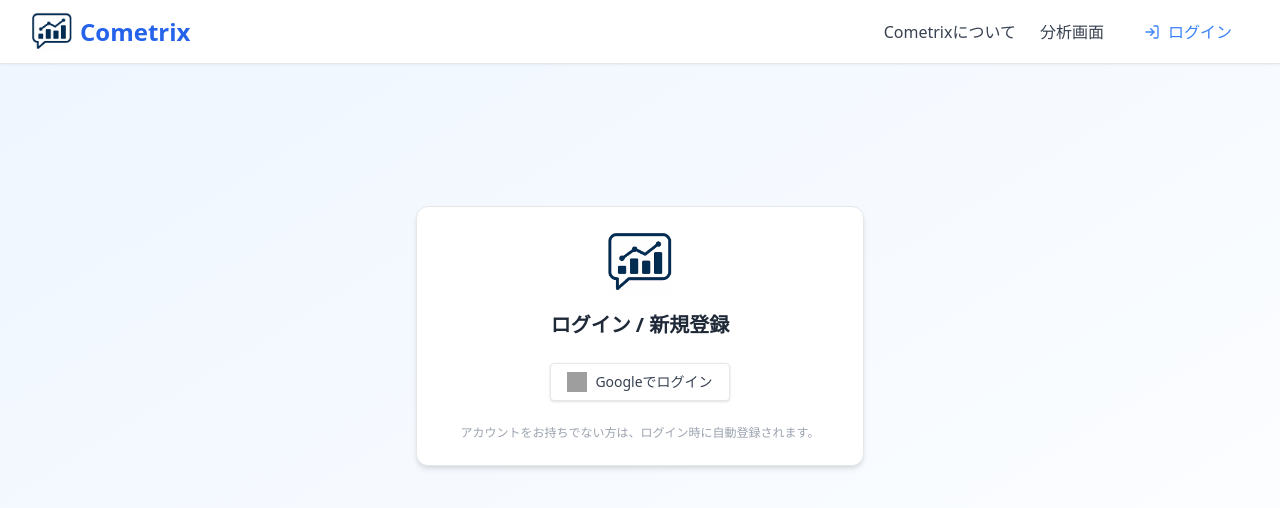
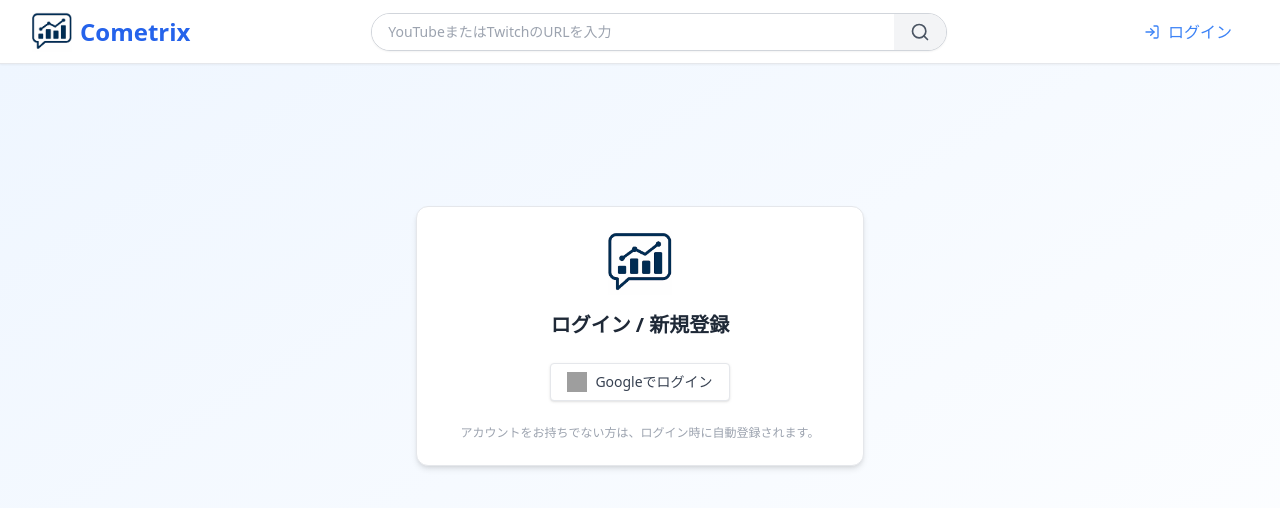
Before and after one commit to gati-hxmx/Cometrix, a Vue app in the folder frontend/: page /login in a window 1280 px wide. Shown: the top 508 px of the page. Built offline with nearby package versions, Linux system fonts and the light colour scheme; no server answers; grey boxes are pictures that could not be loaded.

Commit message:
feat: ナビバー中央に検索フォーム追加（丸角デザイン・アイコン付き）

```diff
--- a/frontend/src/components/Navbar.vue
+++ b/frontend/src/components/Navbar.vue
@@ -3,9 +3,9 @@
     <!-- ナビゲーションバー -->
     <nav class="fixed top-0 left-0 right-0 bg-white border-b border-gray-200 shadow-sm z-50 h-16">
       <div class="max-w-7xl mx-auto px-4 sm:px-6 lg:px-8 flex justify-between h-full items-center">
+
         <!-- 左: ハンバーガー + ロゴ -->
         <div class="flex items-center space-x-4">
-          <!-- ハンバーガーメニュー -->
           <button
             v-if="isLoggedIn"
             @click.stop="toggleMenu"
@@ -20,10 +20,30 @@
           </RouterLink>
         </div>
 
+<!-- 中央: 検索フォーム -->
+<div class="flex-1 px-8">
+  <form
+    @submit.prevent="goToAnalysis"
+    class="max-w-xl mx-auto flex items-center bg-white border border-gray-300 rounded-full shadow-sm overflow-hidden"
+  >
+    <input
+      v-model="videoUrl"
+      type="text"
+      placeholder="YouTubeまたはTwitchのURLを入力"
+      class="flex-1 px-4 py-2 text-sm focus:outline-none border-none"
+    />
+    <button
+      type="submit"
+      class="bg-gray-100 hover:bg-gray-200 px-4 py-2"
+    >
+      <Search class="w-5 h-5 text-gray-600" />
+    </button>
+  </form>
+</div>
+
+
         <!-- 右: 通常リンク -->
         <div class="flex items-center space-x-6 text-gray-700">
-          <RouterLink to="/about" class="hover:text-blue-600">Cometrixについて</RouterLink>
-          <RouterLink to="/analyze" class="hover:text-blue-600">分析画面</RouterLink>
 
           <template v-if="isLoggedIn">
             <RouterLink to="/mypage" class="text-sm font-medium text-blue-600 hover:underline">
@@ -122,16 +142,15 @@
 </template>
 
 <script setup>
-import { ref, computed } from 'vue'
+import { ref, computed, onMounted, onBeforeUnmount } from 'vue'
 import { useRouter, useRoute, RouterLink } from 'vue-router'
 import { useUserStore } from '@/stores/user'
 import {
-  LogIn, Menu, Home, Tv, User, Clock,BarChart,Zap
+  LogIn, Menu, Home, Tv, User, Clock, BarChart, Zap
 } from 'lucide-vue-next'
-
+import { Search } from 'lucide-vue-next'
 
 const router = useRouter()
-const route = useRoute()
 const userStore = useUserStore()
 
 const isLoggedIn = computed(() => userStore.name !== null)
@@ -147,10 +166,7 @@ function logout() {
   router.push('/')
 }
 
-import { onMounted, onBeforeUnmount } from 'vue'
-
 const sidebarRef = ref(null)
-
 function handleClickOutside(event) {
   if (menuOpen.value && sidebarRef.value && !sidebarRef.value.contains(event.target)) {
     menuOpen.value = false
@@ -160,11 +176,21 @@ function handleClickOutside(event) {
 onMounted(() => {
   document.addEventListener('click', handleClickOutside)
 })
-
 onBeforeUnmount(() => {
   document.removeEventListener('click', handleClickOutside)
 })
 
+
+// ✅ 分析用の検索URL
+const videoUrl = ref('')
+
+function goToAnalysis() {
+  const url = videoUrl.value.trim()
+  if (url !== '') {
+    router.push({ path: '/analyze', query: { video: url } })
+    videoUrl.value = ''
+  }
+}
 </script>
 
 <style scoped>
--- a/frontend/src/views/AnalyzeView.vue
+++ b/frontend/src/views/AnalyzeView.vue
@@ -90,11 +90,7 @@ function parseVideoUrl(url) {
 
             <!-- ✅ 契約中ユーザー向けの分析画面 -->
       <div v-else>
-        <!-- 🎥 動画URL入力と分析UI -->
-        <VideoUrlInput @submit="handleVideoIdSubmit" />
-        <!-- ... 以下すべて既存の分析UIを内包する -->
-        <!-- 既存の動画プレイヤー / チャットタブ / グラフ / 統計など -->
-        <!-- ※ここは既存の分析UIをそのまま入れてOK -->
+
 
 <!-- 横並び -->
 <div class="mt-6 flex gap-4 items-start">
@@ -158,9 +154,7 @@ function parseVideoUrl(url) {
 <!-- <ChatVolumeChart /> -->
   <TestChart />
 
-<div v-if="chat.videoId" class="mt-6">
-  <p>取得した動画ID: <strong>{{ chat.videoId }}</strong></p>
-</div>
+
 
 
   </div>
```
